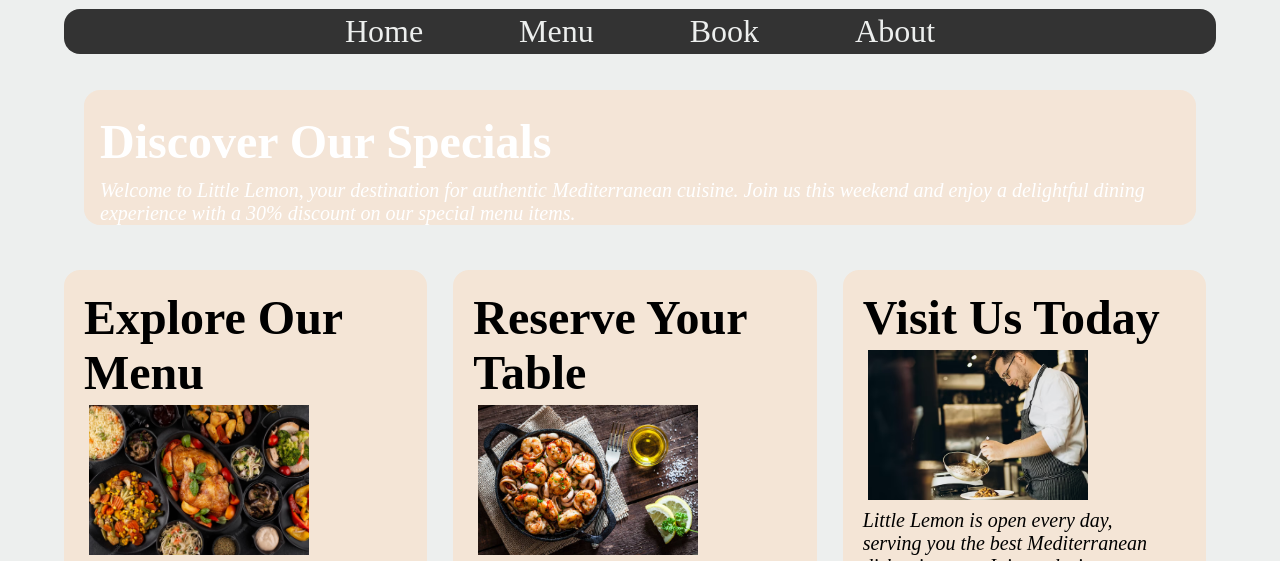
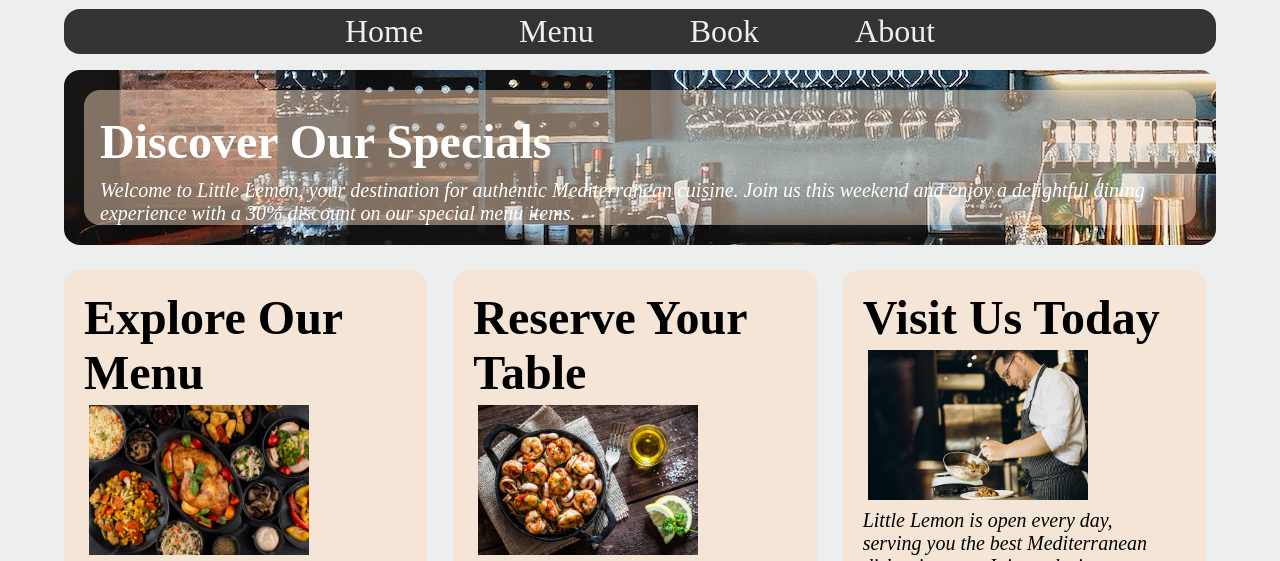
Before and after one commit to 11joe11/Little-Lemon-Website-Project, a plain HTML site: page index.html in a window 1280 px wide. Shown: the part 212-773 px from the top of the page. Drawn offline with Linux system fonts and the light colour scheme; a web font is replaced by a local one.

Commit message:
Update style.css

```diff
--- a/style.css
+++ b/style.css
@@ -127,7 +127,7 @@
 
 .main-offer {
     width: 100%;
-    background-image: url('/Meta-Train-Website/Picture folder/banner2edited.jpg');
+    background-image: url('/banner2edited.jpg');
     padding: 20px;
     border-radius: 1rem;
 }
```
